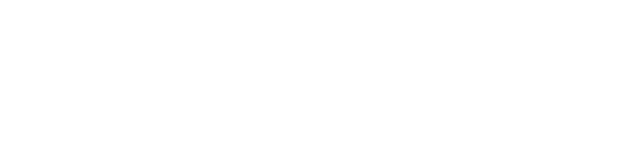
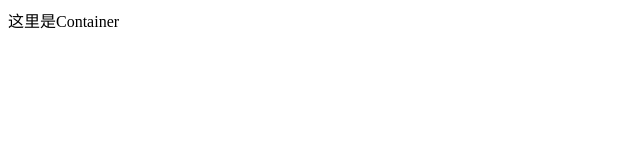
Before and after one commit to handsomeRui/snabbdom, a website built with webpack: page www/index.html in a window 1280 px wide. Shown: the whole page, without its empty margins (0-640 px from the left). Built offline with nearby package versions, Linux system fonts and the light colour scheme.

Commit message:
add: 测试github

```diff
--- a/src/index.js
+++ b/src/index.js
@@ -25,3 +25,4 @@ const myVnode2 = h('ul',{}, [
 ])
 
 console.log(myVnode2);
+console.log(myVnode1)
--- a/www/index.html
+++ b/www/index.html
@@ -7,7 +7,7 @@
     <title>Document</title>
 </head>
 <body>
-    <div id="container"></div>
+    <div id="container">这里是Container</div>
     <script src="/xuni/bundle.js"></script>
 </body>
 </html>
```
